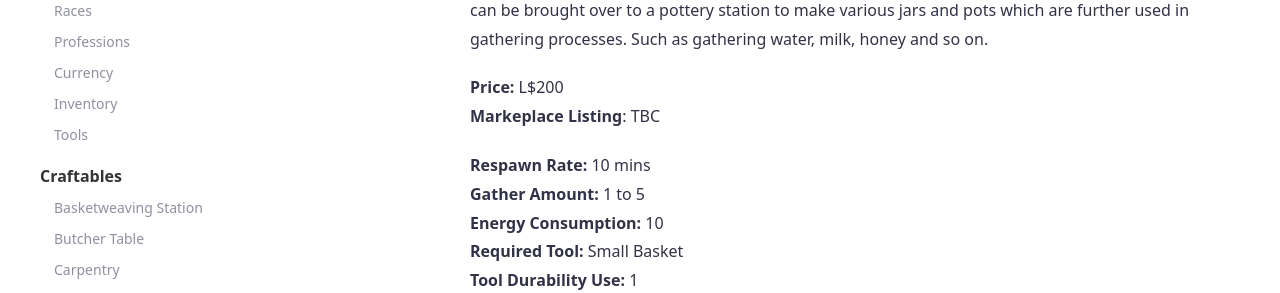
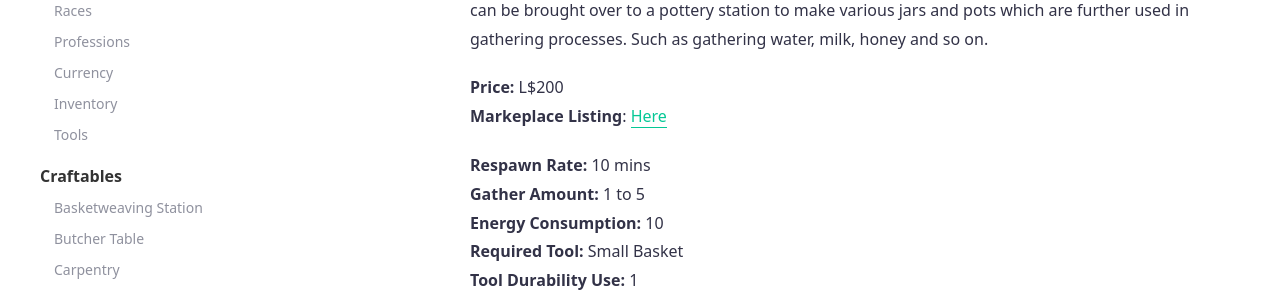
Before and after one commit to SLColonies/Public, a Jekyll site: the page built from _docs/clay.md, in a window 1280 px wide and 900 px high. Shown: the part 317-610 px from the top of the window. Built offline with Jekyll 4.4.1, drawn with Linux system fonts in a browser that asks for light colours.

Commit message:
Update clay.md

```diff
--- a/_docs/clay.md
+++ b/_docs/clay.md
@@ -6,7 +6,7 @@
 The clay mound is a gatherable which allows players to gather clumps of clay, using a basket. This clay can be brought over to a pottery station to make various jars and pots which are further used in gathering processes. Such as gathering water, milk, honey and so on.
 
 **Price:** L$200<br>
-**Markeplace Listing**: TBC<br>
+**Markeplace Listing**: [Here](https://marketplace.secondlife.com/p/SLC-Gatherables-Clay-Mound/19224061)<br>
 
 **Respawn Rate:** 10 mins<br>
 **Gather Amount:** 1 to 5<br>
```
